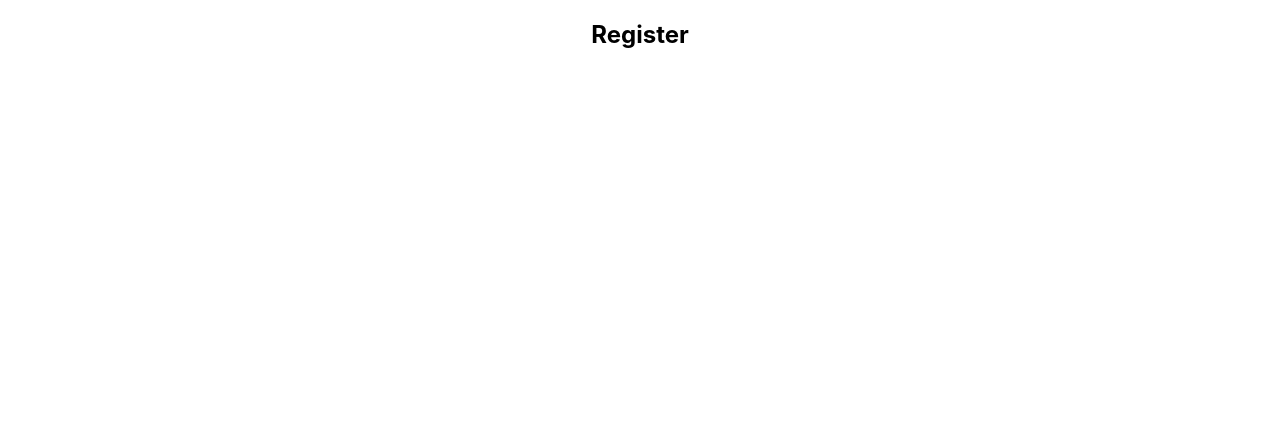
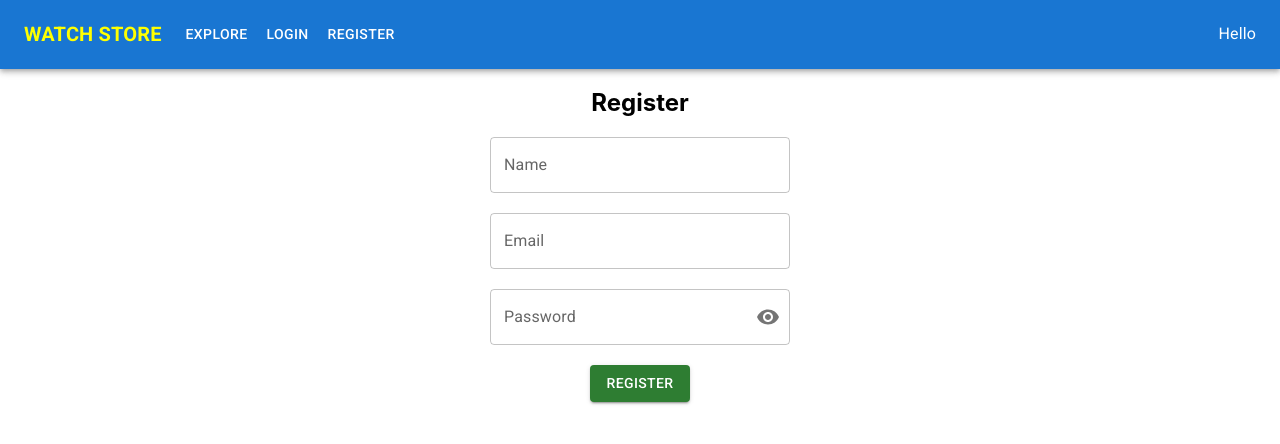
Before and after one commit to dipdastoko/watch-store-client, a React (Create React App) app: page /register in a window 1280 px wide. Shown: the top 444 px of the page. Built offline with nearby package versions, Linux system fonts and the light colour scheme.

Commit message:
login and register page layout created

```diff
--- a/src/Pages/Home/Banner/Banner.js
+++ b/src/Pages/Home/Banner/Banner.js
@@ -10,7 +10,7 @@ const Banner = () => {
 
         <Carousel>
             {
-                images.map(image => <img style={{
+                images.map(image => <img key={image} style={{
                     width: '100%',
                     maxHeight: '500px'
 
--- a/src/Pages/Home/Navbar/Navbar.js
+++ b/src/Pages/Home/Navbar/Navbar.js
@@ -12,7 +12,7 @@ import MenuItem from '@mui/material/MenuItem';
 import { useNavigate } from 'react-router-dom';
 
 
-const pages = ['Explore', 'Login', 'Register'];
+const pages = ['explore', 'login', 'register'];
 
 const Navbar = () => {
     const navigate = useNavigate();
--- a/src/Pages/Home/Products/Product.js
+++ b/src/Pages/Home/Products/Product.js
@@ -10,7 +10,7 @@ import { Grid } from '@mui/material';
 const Product = ({ product }) => {
     const { name, img, shortDescription, price } = product;
     return (
-        <Grid sx={{ mb: 5 }} xs={12} md={6} lg={4}>
+        <Grid sx={{ mb: 5 }} item={true} xs={12} md={6} lg={4}>
             <Card sx={{ maxWidth: 345, ml: 5 }}>
                 <CardMedia
                     component="img"
--- a/src/Pages/Home/Products/Products.js
+++ b/src/Pages/Home/Products/Products.js
@@ -47,7 +47,7 @@ const Products = () => {
             <Typography variant='h3' sx={{ fontFamily: 'initial' }}>Our Products</Typography>
             <hr style={{ margin: '0 25%' }} />
 
-            <Grid sx={{ mt: 5, }} container>
+            <Grid sx={{ mt: 5 }} container>
                 {
                     products.map(product => <Product
                         key={product.name}
--- a/src/Pages/Login/Login/Login.js
+++ b/src/Pages/Login/Login/Login.js
@@ -1,10 +1,88 @@
+import { Box, Button, FormControl, IconButton, InputAdornment, InputLabel, OutlinedInput, TextField } from '@mui/material';
+import { Visibility, VisibilityOff } from '@mui/icons-material';
 import React from 'react';
+import Navbar from '../../Home/Navbar/Navbar';
 
 const Login = () => {
+    const [values, setValues] = React.useState({
+        email: '',
+        password: '',
+        showPassword: false,
+    });
+
+    const handleChange = (prop) => (event) => {
+        setValues({ ...values, [prop]: event.target.value });
+    };
+
+    const handleClickShowPassword = () => {
+        setValues({
+            ...values,
+            showPassword: !values.showPassword,
+        });
+    };
+
+    const handleMouseDownPassword = (event) => {
+        event.preventDefault();
+    };
+
+    const handleLogin = e => {
+        console.log(values);
+        e.preventDefault();
+    }
     return (
-        <div>
+        <Box>
+            <Navbar />
             <h2>Login</h2>
-        </div>
+
+            <form onSubmit={handleLogin}>
+
+                {/* email field */}
+                <TextField
+                    sx={{ width: '300px' }}
+                    id="outlined-basic"
+                    label="Email"
+                    type='email'
+                    onChange={handleChange('email')}
+                    variant="outlined"
+                />
+
+                <br />
+                <br />
+
+                {/* password field */}
+                <FormControl variant="outlined">
+                    <InputLabel htmlFor="outlined-adornment-password">Password</InputLabel>
+                    <OutlinedInput
+                        sx={{ width: '300px' }}
+                        id="outlined-adornment-password"
+                        type={values.showPassword ? 'text' : 'password'}
+                        value={values.password}
+                        onChange={handleChange('password')}
+                        endAdornment={
+                            <InputAdornment position="end">
+                                <IconButton
+                                    aria-label="toggle password visibility"
+                                    onClick={handleClickShowPassword}
+                                    onMouseDown={handleMouseDownPassword}
+                                    edge="end"
+                                >
+                                    {values.showPassword ? <VisibilityOff /> : <Visibility />}
+                                </IconButton>
+                            </InputAdornment>
+                        }
+                        label="Password"
+                    />
+                </FormControl>
+
+                <br />
+                <br />
+
+                {/* login button */}
+                <Button type='submit' variant="contained" color="success">
+                    Login
+                </Button>
+            </form>
+        </Box>
     );
 };
 
--- a/src/Pages/Login/Register/Register.js
+++ b/src/Pages/Login/Register/Register.js
@@ -1,10 +1,100 @@
+import { Box, Button, FormControl, IconButton, InputAdornment, InputLabel, OutlinedInput, TextField } from '@mui/material';
+import { Visibility, VisibilityOff } from '@mui/icons-material';
 import React from 'react';
+import Navbar from '../../Home/Navbar/Navbar';
 
 const Register = () => {
+    const [values, setValues] = React.useState({
+        name: '',
+        email: '',
+        password: '',
+        showPassword: false,
+    });
+
+    const handleChange = (prop) => (event) => {
+        setValues({ ...values, [prop]: event.target.value });
+    };
+
+    const handleClickShowPassword = () => {
+        setValues({
+            ...values,
+            showPassword: !values.showPassword,
+        });
+    };
+
+    const handleMouseDownPassword = (event) => {
+        event.preventDefault();
+    };
+
+    const handleRegister = e => {
+        console.log(values);
+        e.preventDefault();
+    }
     return (
-        <div>
+        <Box>
+            <Navbar />
             <h2>Register</h2>
-        </div>
+
+            <form onSubmit={handleRegister}>
+
+                {/* name field */}
+                <TextField
+                    sx={{ width: '300px' }}
+                    label="Name"
+                    type='text'
+                    onChange={handleChange('name')}
+                    variant="outlined"
+                />
+
+                <br />
+                <br />
+
+                {/* email field */}
+                <TextField
+                    sx={{ width: '300px' }}
+                    label="Email"
+                    type='email'
+                    onChange={handleChange('email')}
+                    variant="outlined"
+                />
+
+                <br />
+                <br />
+
+                {/* password field */}
+                <FormControl variant="outlined">
+                    <InputLabel htmlFor="outlined-adornment-password">Password</InputLabel>
+                    <OutlinedInput
+                        sx={{ width: '300px' }}
+                        id="outlined-adornment-password"
+                        type={values.showPassword ? 'text' : 'password'}
+                        value={values.password}
+                        onChange={handleChange('password')}
+                        endAdornment={
+                            <InputAdornment position="end">
+                                <IconButton
+                                    aria-label="toggle password visibility"
+                                    onClick={handleClickShowPassword}
+                                    onMouseDown={handleMouseDownPassword}
+                                    edge="end"
+                                >
+                                    {values.showPassword ? <VisibilityOff /> : <Visibility />}
+                                </IconButton>
+                            </InputAdornment>
+                        }
+                        label="Password"
+                    />
+                </FormControl>
+
+                <br />
+                <br />
+
+                {/* login button */}
+                <Button type='submit' variant="contained" color="success">
+                    Register
+                </Button>
+            </form>
+        </Box>
     );
 };
 
```
